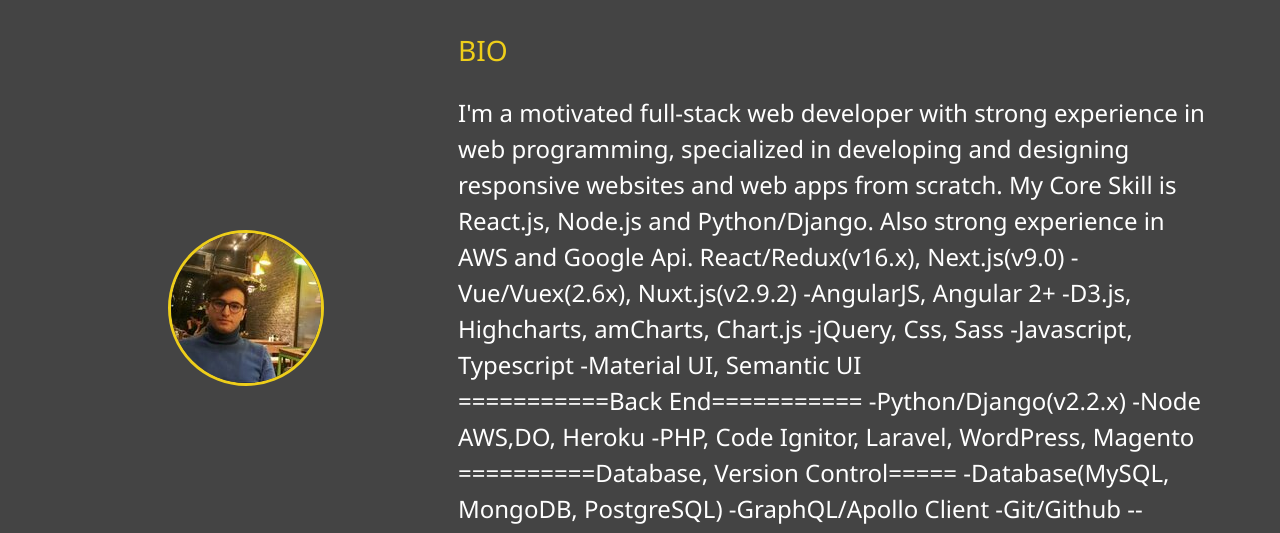
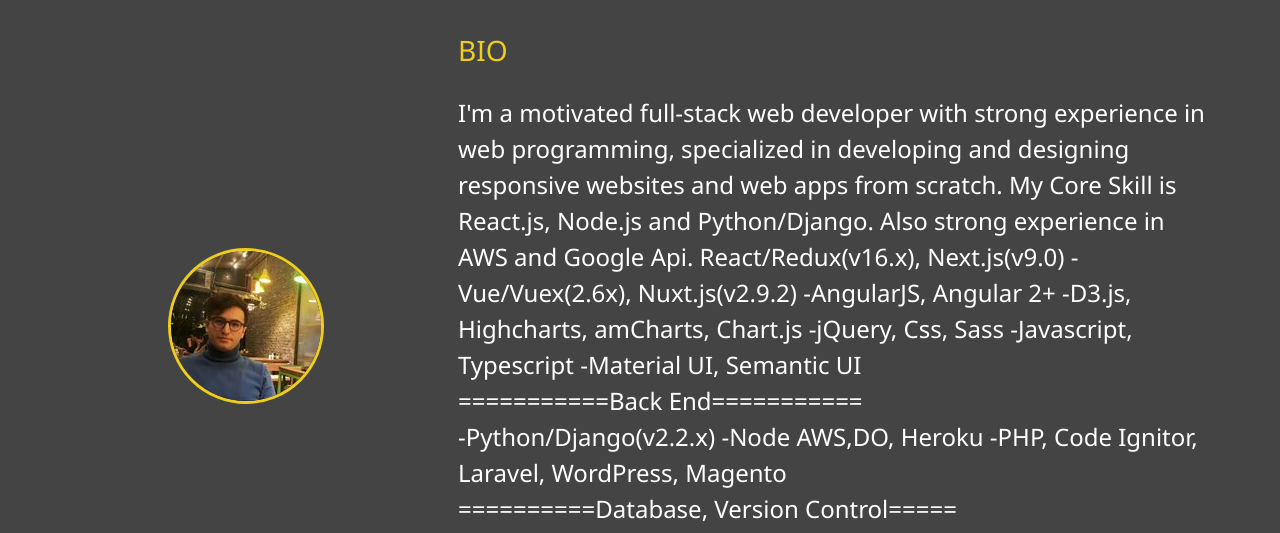
Before and after one commit to tunahannn123/myportfolio, a plain HTML site: page about.html in a window 1280 px wide. Shown: the part 253-786 px from the top of the page. Drawn offline with Linux system fonts and the light colour scheme.

Commit message:
Update about.html

```diff
--- a/about.html
+++ b/about.html
@@ -73,13 +73,13 @@
           -Javascript, Typescript
           -Material UI, Semantic UI <br>
 
-          ===========Back End===========
+          ===========Back End=========== <br>
           -Python/Django(v2.2.x)
           -Node
           AWS,DO, Heroku
           -PHP, Code Ignitor, Laravel, WordPress, Magento <br>
 
-          ==========Database, Version Control=====
+          ==========Database, Version Control===== <br>
           -Database(MySQL, MongoDB, PostgreSQL)
           -GraphQL/Apollo Client
           -Git/Github
```
